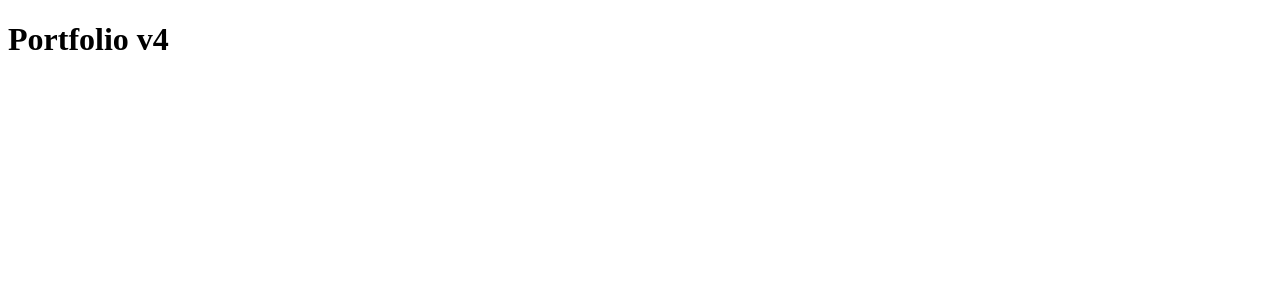
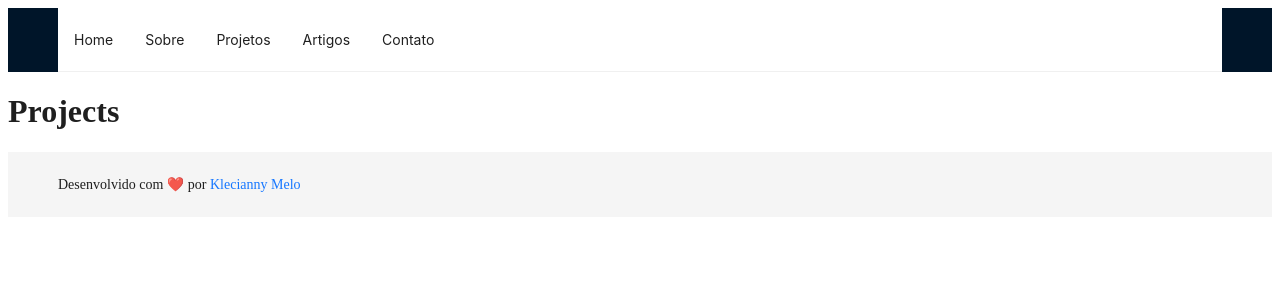
Before and after one commit to Kecbm/portfolio-v4, a React (Create React App) app: page /projects in a window 1280 px wide. Shown: the top 300 px of the page. Built offline with nearby package versions, Linux system fonts and the light colour scheme.

Commit message:
:tada: initial structure

```diff
--- a/src/App.tsx
+++ b/src/App.tsx
@@ -1,10 +1,28 @@
 import React from 'react';
+import { BrowserRouter as Router, Route, Routes } from 'react-router-dom';
+import Header from './components/Header';
+import Home from './pages/Home';
+import About from './pages/About';
+import Projects from './pages/Projects';
+import Articles from './pages/Articles';
+import Contact from './pages/Contact';
+import Footer from './components/Footer';
 
-function App() {
+const App: React.FC = () => {
   return (
-    <div>
-      <h1>Portfolio v4</h1>
-    </div>
+    <main>
+      <Header />
+      <Router>
+        <Routes>
+          <Route path="/" element={<Home />} />
+          <Route path="/about" element={<About />} />
+          <Route path="/projects" element={<Projects />} />
+          <Route path="/articles" element={<Articles />} />
+          <Route path="/contact" element={<Contact />} />
+        </Routes>
+      </Router>
+      <Footer />
+    </main>
   );
 }
 
--- /dev/null
+++ b/src/components/Footer.tsx
@@ -0,0 +1,14 @@
+import React from 'react';
+import { Layout } from 'antd';
+const { Footer: FooterComponent } = Layout;
+
+const Footer: React.FC = () => {
+
+  return (
+    <FooterComponent>
+        Desenvolvido com ❤️ por <a href="https://github.com/kecbm">Klecianny Melo</a>
+    </FooterComponent>
+  );
+};
+
+export default Footer;
--- /dev/null
+++ b/src/components/Header.tsx
@@ -0,0 +1,36 @@
+import React from 'react';
+import { Layout, Menu } from 'antd';
+const { Header: HeaderComponent } = Layout;
+
+const Header: React.FC = () => {
+  const handleClick = (e: any) => {
+    window.location.href = e.key;
+  };
+
+  return (
+    <HeaderComponent>
+        <Menu
+            mode="horizontal"
+            onClick={handleClick}
+        >
+            <Menu.Item key="/">
+                Home
+            </Menu.Item>
+            <Menu.Item key="/about">
+                Sobre
+            </Menu.Item>
+            <Menu.Item key="/projects">
+                Projetos
+            </Menu.Item>
+            <Menu.Item key="/articles">
+                Artigos
+            </Menu.Item>
+            <Menu.Item key="/contact">
+                Contato
+            </Menu.Item>
+        </Menu>
+    </HeaderComponent>
+  );
+};
+
+export default Header;
--- /dev/null
+++ b/src/pages/About.tsx
@@ -0,0 +1,13 @@
+import { Layout } from 'antd';
+const { Content } = Layout;
+
+const About: React.FC = () => {
+
+  return (
+    <Content>
+        <h1>About</h1>
+    </Content>
+  );
+};
+
+export default About;
--- /dev/null
+++ b/src/pages/Articles.tsx
@@ -0,0 +1,13 @@
+import { Layout } from 'antd';
+const { Content } = Layout;
+
+const Articles: React.FC = () => {
+
+  return (
+    <Content>
+        <h1>Articles</h1>
+    </Content>
+  );
+};
+
+export default Articles;
--- /dev/null
+++ b/src/pages/Contact.tsx
@@ -0,0 +1,13 @@
+import { Layout } from 'antd';
+const { Content } = Layout;
+
+const Contact: React.FC = () => {
+
+  return (
+    <Content>
+        <h1>Contact</h1>
+    </Content>
+  );
+};
+
+export default Contact;
--- /dev/null
+++ b/src/pages/Home.tsx
@@ -0,0 +1,13 @@
+import { Layout } from 'antd';
+const { Content } = Layout;
+
+const Home: React.FC = () => {
+
+  return (
+    <Content>
+        <h1>Home</h1>
+    </Content>
+  );
+};
+
+export default Home;
--- /dev/null
+++ b/src/pages/Projects.tsx
@@ -0,0 +1,13 @@
+import { Layout } from 'antd';
+const { Content } = Layout;
+
+const Projects: React.FC = () => {
+
+  return (
+    <Content>
+        <h1>Projects</h1>
+    </Content>
+  );
+};
+
+export default Projects;
```
